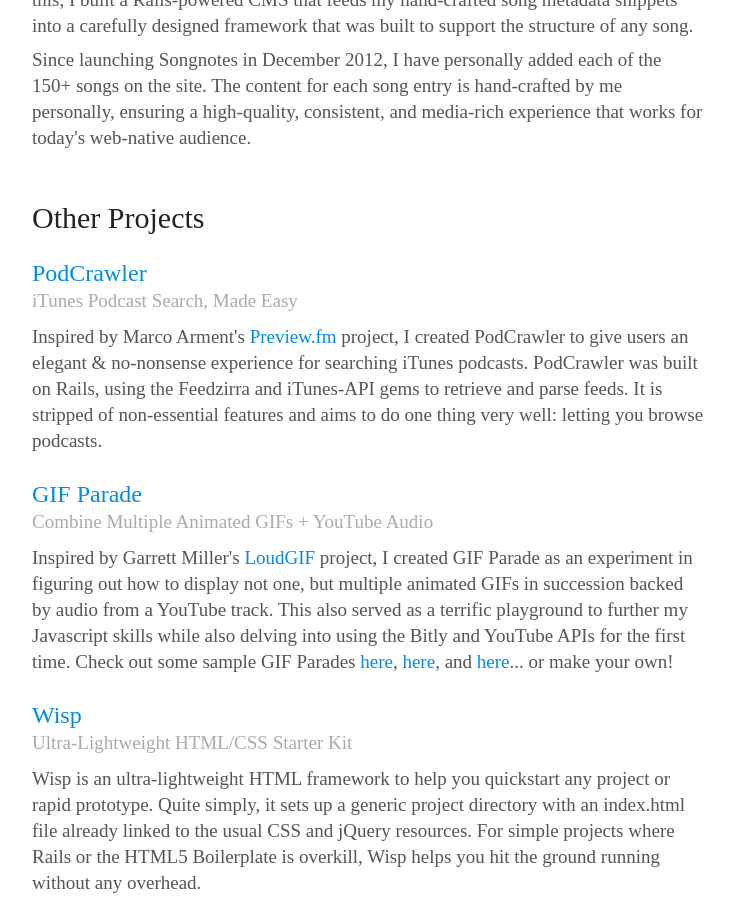
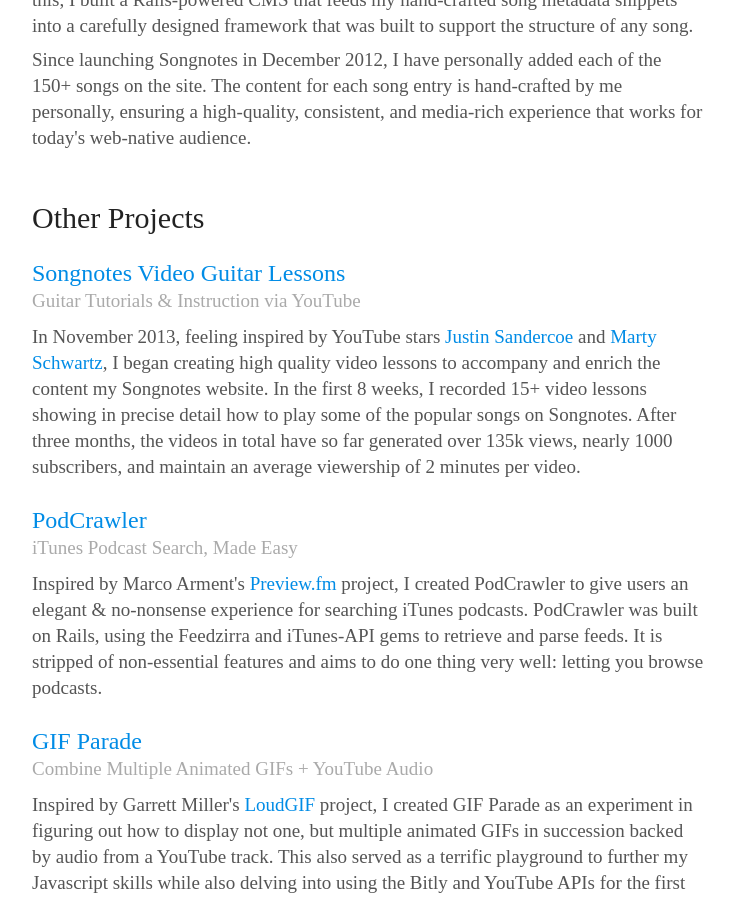
Before and after one commit to davidpots/davidpots.github.io, a Jekyll site: the page built from index.html, in a window 1280 px wide and 900 px high, scrolled down 847 px. Shown: the whole window, without its empty margins (272-1006 px from the left). Built offline with Jekyll 4.4.1, drawn with Linux system fonts in a browser that asks for light colours; nearby versions of some CDN libraries; some web fonts are replaced.

Commit message:
Adds Songnotes Videos to Ddavidpots.com

```diff
--- a/index.html
+++ b/index.html
@@ -27,6 +27,11 @@
     </div>
 
     <h3>Other Projects</h3>
+    <div class="project">
+      <h4><a href="https://www.youtube.com/user/playsongnotes/videos">Songnotes Video Guitar Lessons</a></h4>
+      <p class="sub">Guitar Tutorials &amp; Instruction via YouTube</p>
+      <p>In November 2013, feeling inspired by YouTube stars <a href="http://www.youtube.com/justinsandercoe">Justin Sandercoe</a> and <a href="http://www.youtube.com/user/guitarjamzdotcom">Marty Schwartz</a>, I began creating high quality video lessons to accompany and enrich the content my Songnotes website. In the first 8 weeks, I recorded 15+ video lessons showing in precise detail how to play some of the popular songs on Songnotes. After three months, the videos in total have so far generated over 135k views, nearly 1000 subscribers, and maintain an average viewership of 2 minutes per video.</p>
+    </div>
     <div class="project">
       <h4><a href="http://podcrawler.com">PodCrawler</a></h4>
       <p class="sub">iTunes Podcast Search, Made Easy</p>
--- a/test.html
+++ b/test.html
@@ -5,7 +5,6 @@
   <title>I am the TITLE of the page</title>
 
   <meta content="authenticity_token" name="csrf-param" />
-
   <meta name="description" content="This is the meta description">
   <meta property="og:title" content="I got HUNGRY HEART! What type of lover are you?" />
   <meta property="og:description" content="This is the og: description that I think should appear under the title of the share dialogue. It goes on and on and keeps going, I wonder how many characters will fit? Duis mollis, est non commodo luctus, nisi erat porttitor ligula, eget lacinia odio sem nec elit. Curabitur blandit tempus porttitor. Sed posuere consectetur est at lobortis." />
@@ -13,8 +12,6 @@
   <meta property="og:image" content="http://monosnap.com/image/wDvPLfhnmsSzfA88eLq3V85dPqSfE4.png"/>
   <meta property="fb:admins" content="716099165" />
   <meta property="og:url" content="http://www.livingsocial.com/lovequiz" />
-
-
   <link rel="image_src" href="http://monosnap.com/image/wDvPLfhnmsSzfA88eLq3V85dPqSfE4.png">
 
 </head>
```
